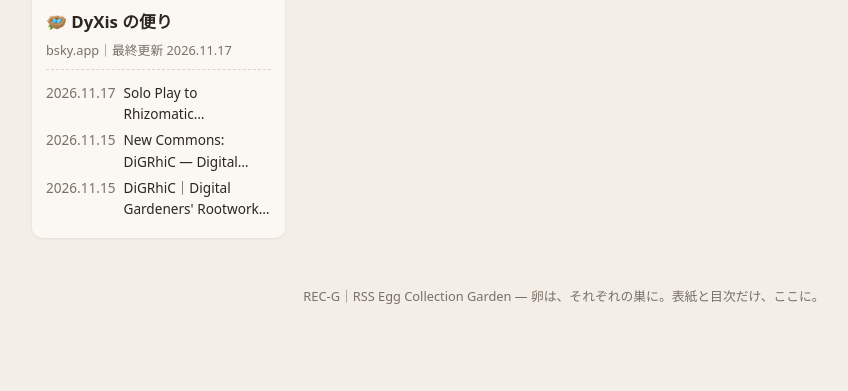
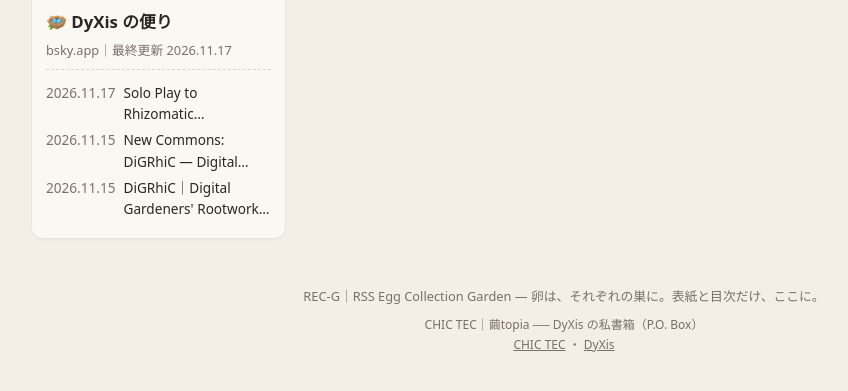
Before and after one commit to ittekiou/CHIC-TEC, a plain HTML site: page rec-g/index.html in a window 1280 px wide. Shown: the part 804-1195 px from the top of the page, without its empty margins (76-924 px from the left). Before the commit the page ends 1171 px from the top, so only its background shows below. Drawn offline with Linux system fonts and the light colour scheme.

Commit message:
Add files via upload

```diff
--- a/rec-g/index.html
+++ b/rec-g/index.html
@@ -49,6 +49,8 @@
   .notice h2 { font-size:1rem; color:var(--sub); margin:0 0 12px; font-weight:600; }
   footer { margin-top:48px; color:var(--sub); font-size:.8rem; text-align:center; }
   footer a { color:var(--sub); }
+  .foot { margin-top:8px; color:var(--sub); font-size:.75rem; text-align:center; line-height:1.7; }
+  .foot a { color:var(--sub); }
 </style>
 </head>
 <body>
@@ -63,6 +65,8 @@
   </nav>
   <section id="garden"></section>
   <footer>REC-G｜RSS Egg Collection Garden — 卵は、それぞれの巣に。表紙と目次だけ、ここに。</footer>
+  <p class="foot">CHIC TEC｜繭topia ── DyXis の私書箱（P.O. Box）<br>
+  <a href="https://ittekiou.github.io/CHIC-TEC/">CHIC TEC</a> ・ <a href="https://ittekiou.github.io/dyxis/">DyXis</a></p>
 </main>
 <script>
 (() => {
```
